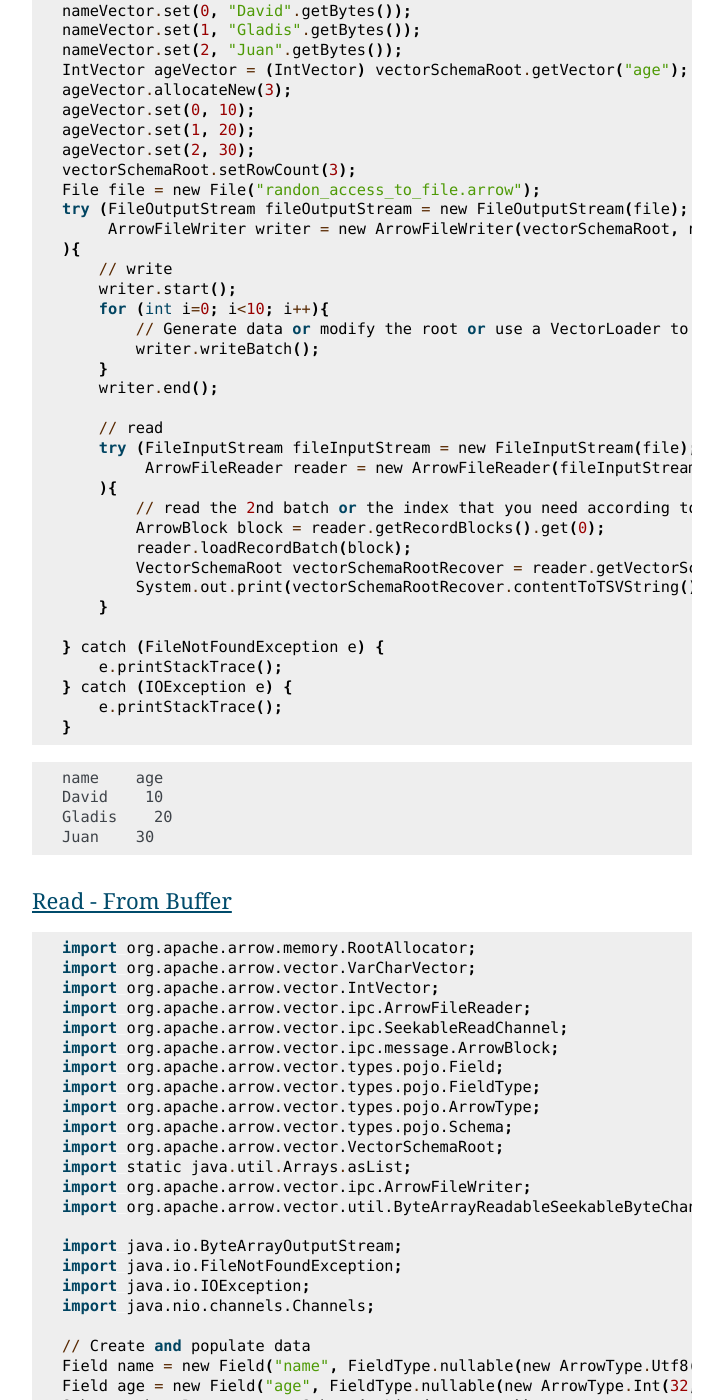
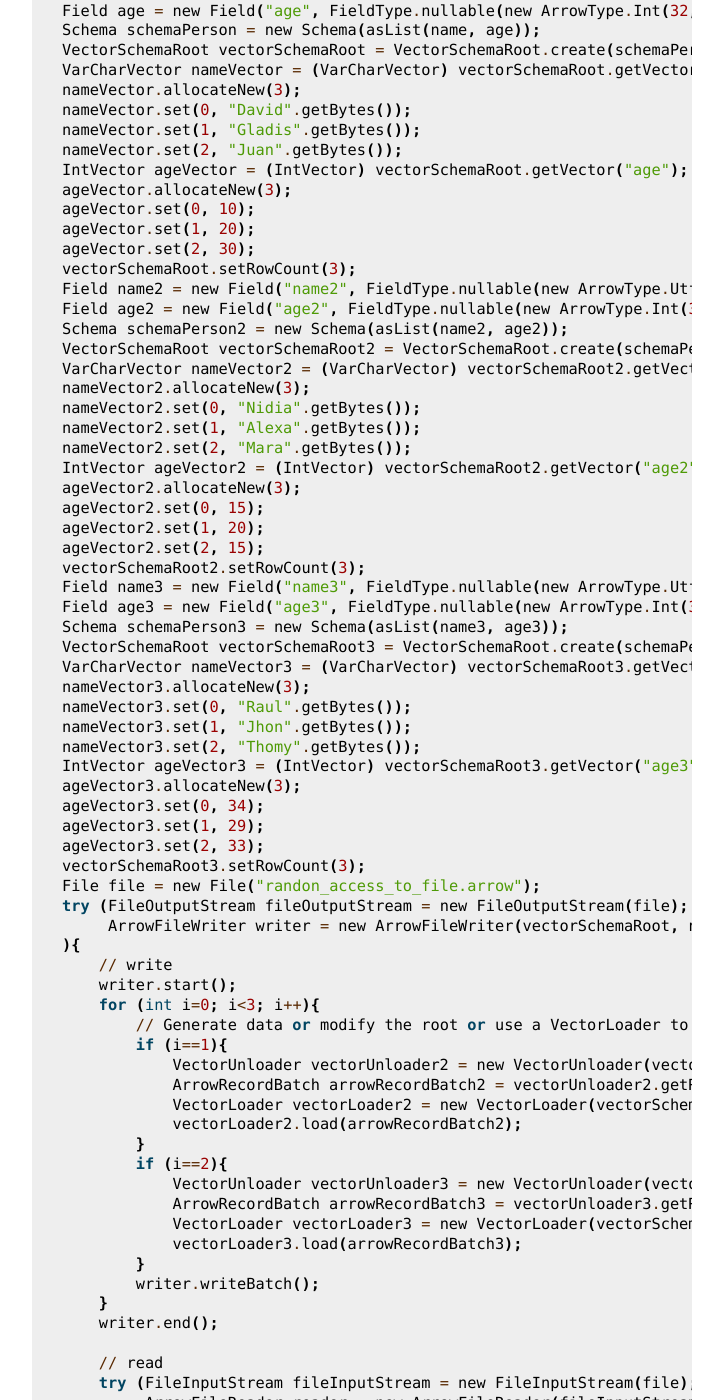
Before and after one commit to apache/arrow-cookbook, a Sphinx documentation site: the page built from java/source/io.rst, in a window 1280 px wide and 1400 px high, scrolled down 6101 px. Shown: the whole window, without its empty margins (388-1111 px from the left). Built offline with Sphinx 7.4.7, drawn with Linux system fonts in a browser that asks for light colours; some of the changed text lies outside the part shown.

Commit message:
Solving pr comments

```diff
--- a/java/source/io.rst
+++ b/java/source/io.rst
@@ -121,7 +121,7 @@
             // Generate data or modify the root or use a VectorLoader to get fresh data from somewhere else
             writer.writeBatch();
         }
-        System.out.println(writer.getRecordBlocks().size());
+        System.out.println("Record batches written: " + writer.getRecordBlocks().size());
     } catch (FileNotFoundException e) {
         e.printStackTrace();
     } catch (IOException e) {
@@ -266,26 +266,31 @@
     import org.apache.arrow.memory.RootAllocator;
     import org.apache.arrow.vector.VarCharVector;
     import org.apache.arrow.vector.IntVector;
+    import org.apache.arrow.vector.VectorLoader;
+    import org.apache.arrow.vector.VectorUnloader;
+    import org.apache.arrow.vector.ipc.ArrowFileReader;
+    import org.apache.arrow.vector.ipc.ArrowFileWriter;
+    import org.apache.arrow.vector.ipc.ArrowStreamReader;
+    import org.apache.arrow.vector.ipc.ArrowStreamWriter;
     import org.apache.arrow.vector.ipc.message.ArrowBlock;
+    import org.apache.arrow.vector.ipc.message.ArrowRecordBatch;
     import org.apache.arrow.vector.types.pojo.Field;
     import org.apache.arrow.vector.types.pojo.FieldType;
     import org.apache.arrow.vector.types.pojo.ArrowType;
     import org.apache.arrow.vector.types.pojo.Schema;
     import org.apache.arrow.vector.VectorSchemaRoot;
     import static java.util.Arrays.asList;
-    import org.apache.arrow.vector.ipc.ArrowFileWriter;
     import java.io.File;
     import java.io.FileInputStream;
     import java.io.FileNotFoundException;
     import java.io.FileOutputStream;
     import java.io.IOException;
-    import org.apache.arrow.vector.ipc.ArrowFileReader;
 
-    // Create and populate data
+    RootAllocator rootAllocator = new RootAllocator(Long.MAX_VALUE);
+    // Create and populate data:
     Field name = new Field("name", FieldType.nullable(new ArrowType.Utf8()), null);
     Field age = new Field("age", FieldType.nullable(new ArrowType.Int(32, true)), null);
     Schema schemaPerson = new Schema(asList(name, age));
-    RootAllocator rootAllocator = new RootAllocator(Long.MAX_VALUE);
     VectorSchemaRoot vectorSchemaRoot = VectorSchemaRoot.create(schemaPerson, rootAllocator);
     VarCharVector nameVector = (VarCharVector) vectorSchemaRoot.getVector("name");
     nameVector.allocateNew(3);
@@ -298,14 +303,56 @@
     ageVector.set(1, 20);
     ageVector.set(2, 30);
     vectorSchemaRoot.setRowCount(3);
+    Field name2 = new Field("name2", FieldType.nullable(new ArrowType.Utf8()), null);
+    Field age2 = new Field("age2", FieldType.nullable(new ArrowType.Int(32, true)), null);
+    Schema schemaPerson2 = new Schema(asList(name2, age2));
+    VectorSchemaRoot vectorSchemaRoot2 = VectorSchemaRoot.create(schemaPerson2, rootAllocator);
+    VarCharVector nameVector2 = (VarCharVector) vectorSchemaRoot2.getVector("name2");
+    nameVector2.allocateNew(3);
+    nameVector2.set(0, "Nidia".getBytes());
+    nameVector2.set(1, "Alexa".getBytes());
+    nameVector2.set(2, "Mara".getBytes());
+    IntVector ageVector2 = (IntVector) vectorSchemaRoot2.getVector("age2");
+    ageVector2.allocateNew(3);
+    ageVector2.set(0, 15);
+    ageVector2.set(1, 20);
+    ageVector2.set(2, 15);
+    vectorSchemaRoot2.setRowCount(3);
+    Field name3 = new Field("name3", FieldType.nullable(new ArrowType.Utf8()), null);
+    Field age3 = new Field("age3", FieldType.nullable(new ArrowType.Int(32, true)), null);
+    Schema schemaPerson3 = new Schema(asList(name3, age3));
+    VectorSchemaRoot vectorSchemaRoot3 = VectorSchemaRoot.create(schemaPerson3, rootAllocator);
+    VarCharVector nameVector3 = (VarCharVector) vectorSchemaRoot3.getVector("name3");
+    nameVector3.allocateNew(3);
+    nameVector3.set(0, "Raul".getBytes());
+    nameVector3.set(1, "Jhon".getBytes());
+    nameVector3.set(2, "Thomy".getBytes());
+    IntVector ageVector3 = (IntVector) vectorSchemaRoot3.getVector("age3");
+    ageVector3.allocateNew(3);
+    ageVector3.set(0, 34);
+    ageVector3.set(1, 29);
+    ageVector3.set(2, 33);
+    vectorSchemaRoot3.setRowCount(3);
     File file = new File("randon_access_to_file.arrow");
     try (FileOutputStream fileOutputStream = new FileOutputStream(file);
          ArrowFileWriter writer = new ArrowFileWriter(vectorSchemaRoot, null, /*WritableByteChannel out*/fileOutputStream.getChannel())
     ){
         // write
         writer.start();
-        for (int i=0; i<10; i++){
+        for (int i=0; i<3; i++){
             // Generate data or modify the root or use a VectorLoader to get fresh data from somewhere else
+            if (i==1){
+                VectorUnloader vectorUnloader2 = new VectorUnloader(vectorSchemaRoot2);
+                ArrowRecordBatch arrowRecordBatch2 = vectorUnloader2.getRecordBatch();
+                VectorLoader vectorLoader2 = new VectorLoader(vectorSchemaRoot);
+                vectorLoader2.load(arrowRecordBatch2);
+            }
+            if (i==2){
+                VectorUnloader vectorUnloader3 = new VectorUnloader(vectorSchemaRoot3);
+                ArrowRecordBatch arrowRecordBatch3 = vectorUnloader3.getRecordBatch();
+                VectorLoader vectorLoader3 = new VectorLoader(vectorSchemaRoot);
+                vectorLoader3.load(arrowRecordBatch3);
+            }
             writer.writeBatch();
         }
         writer.end();
@@ -315,7 +362,7 @@
              ArrowFileReader reader = new ArrowFileReader(fileInputStream.getChannel(), rootAllocator)
         ){
             // read the 2nd batch or the index that you need according to you write
-            ArrowBlock block = reader.getRecordBlocks().get(0);
+            ArrowBlock block = reader.getRecordBlocks().get(1);
             reader.loadRecordBatch(block);
             VectorSchemaRoot vectorSchemaRootRecover = reader.getVectorSchemaRoot();
             System.out.print(vectorSchemaRootRecover.contentToTSVString());
@@ -330,9 +377,9 @@
 .. testoutput::
 
     name    age
-    David    10
-    Gladis    20
-    Juan    30
+    Nidia    15
+    Alexa    20
+    Mara    15
 
 Read - From Buffer
 ------------------
@@ -457,7 +504,7 @@
     ){
         // write
         writer.start();
-        for (int i=0; i<10; i++){
+        for (int i=0; i<2; i++){
             // Generate data or modify the root or use a VectorLoader to get fresh data from somewhere else
             writer.writeBatch();
         }
@@ -465,10 +512,11 @@
         // read
         try (FileInputStream fileInputStreamForStream = new FileInputStream(file);
              ArrowStreamReader reader = new ArrowStreamReader(fileInputStreamForStream, rootAllocator)){
-            // read the batch
-            reader.loadNextBatch();
-            VectorSchemaRoot vectorSchemaRootRecover = reader.getVectorSchemaRoot();
-            System.out.print(vectorSchemaRootRecover.contentToTSVString());
+            while(reader.loadNextBatch()){
+                // read the batch (on the next example you could see how to use a VectorLoader to get fresh data)
+                VectorSchemaRoot vectorSchemaRootRecover = reader.getVectorSchemaRoot();
+                System.out.print(vectorSchemaRootRecover.contentToTSVString());
+            }
         }
     } catch (FileNotFoundException e) {
         e.printStackTrace();
```
Also changed, not shown: other parts of java/source/io.rst (+6 -3 lines).
